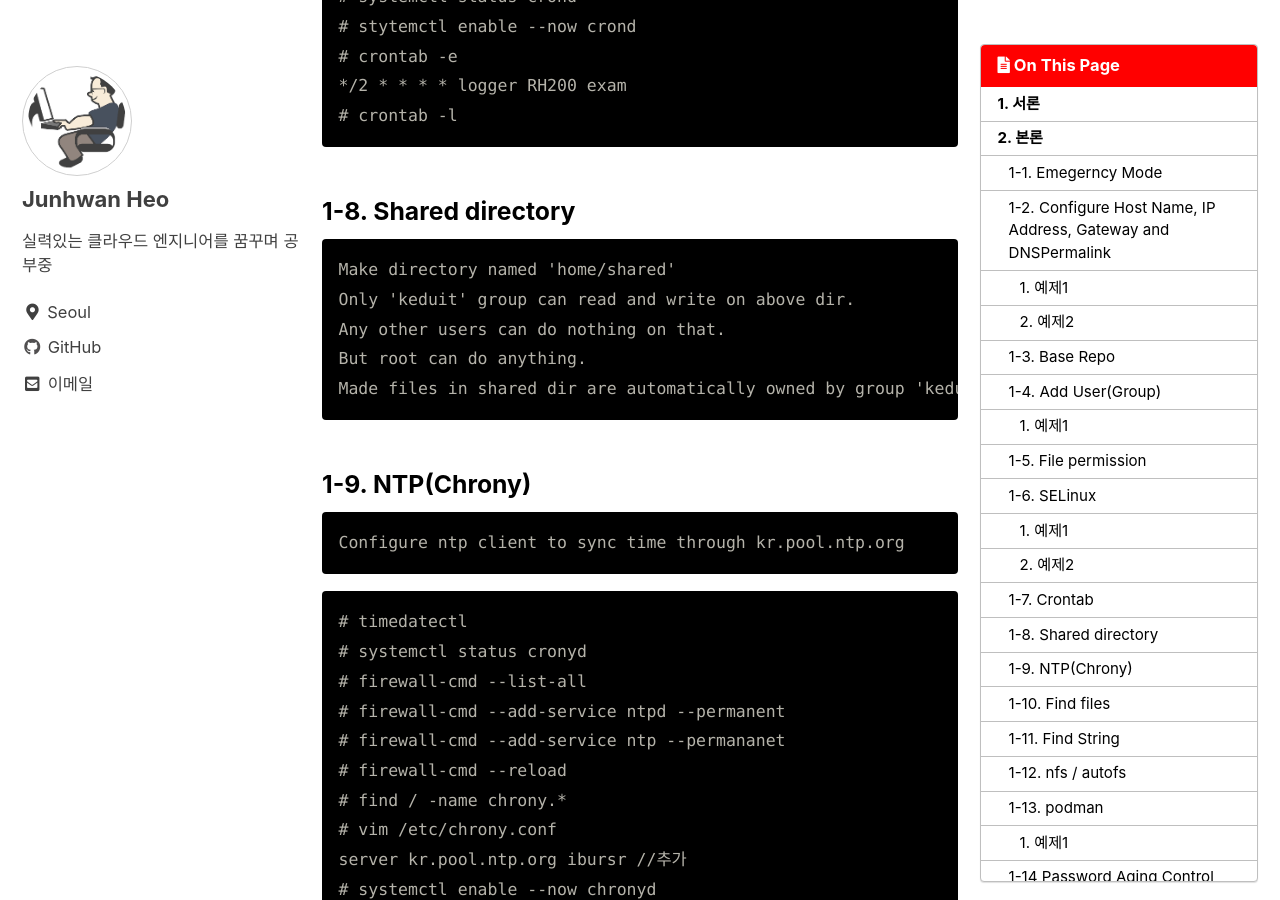
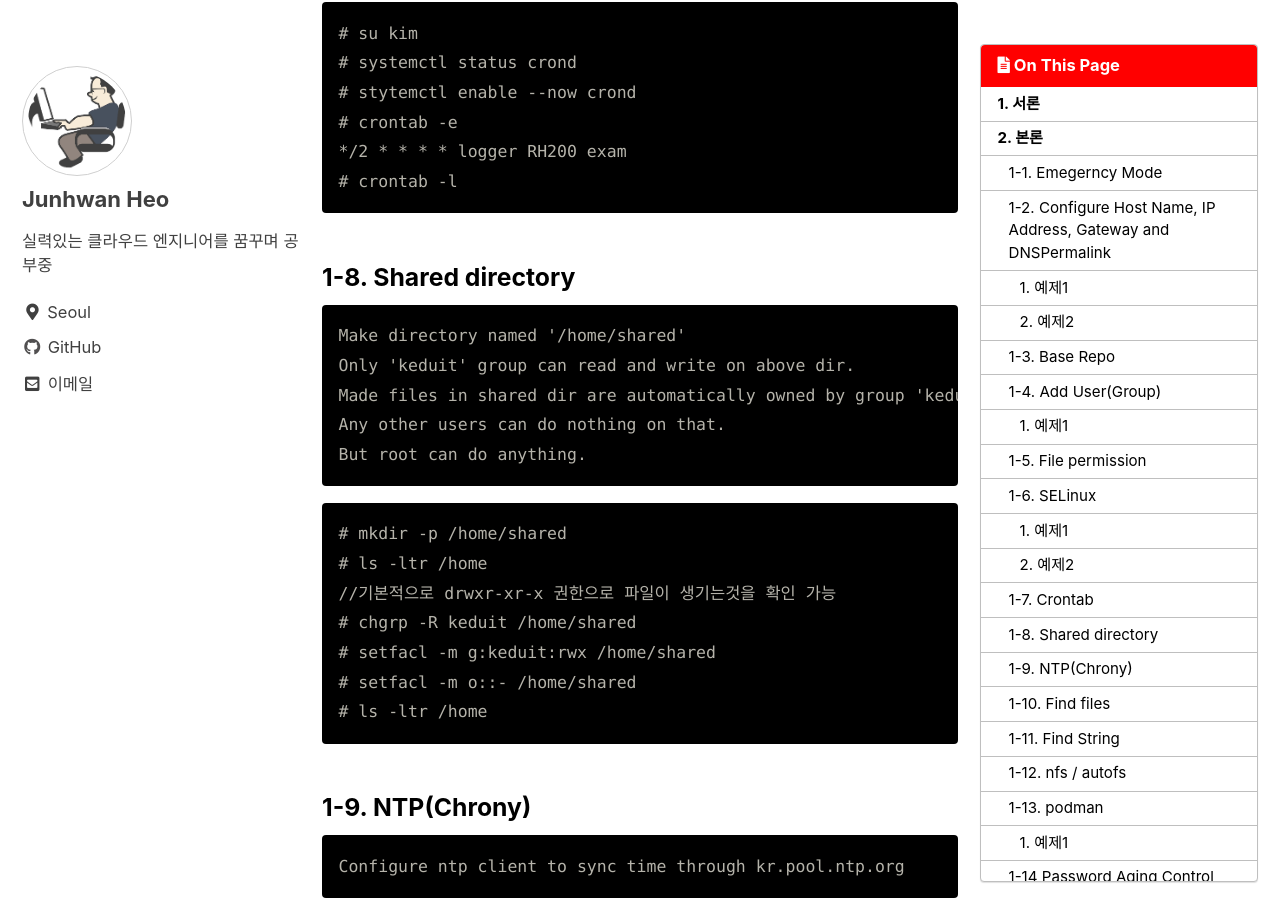
Before and after one commit to holeman4110/holeman4110.github.io, a Jekyll site: the page built from _posts/2023-02-19-rhcsa4.md, in a window 1280 px wide and 900 px high, scrolled down 4666 px. Built offline with Jekyll 4.4.1, drawn with Linux system fonts in a browser that asks for light colours; cached includes are drawn as plain includes; a script bundle is joined from its source files by our own code; comment, search, counter and statistics services are not loaded; some of the changed text lies outside the part shown.

Commit message:
Update 2023-02-19-rhcsa4.md

````diff
--- a/_posts/2023-02-19-rhcsa4.md
+++ b/_posts/2023-02-19-rhcsa4.md
@@ -17,7 +17,7 @@ sidebar:
 
 ## 1. 서론
 
-&nbsp;&nbsp;&nbsp;&nbsp; 기존에 공부한 내용들을 연습하고 수정할 부분은 수정하여 최종적으로 모아 연습해볼 수 있도록 만든 포스팅이다.
+&nbsp;&nbsp;&nbsp;&nbsp; [RCHSA 기술개요](https://www.redhat.com/ko/services/training/ex200-red-hat-certified-system-administrator-rhcsa-exam?section=%EB%AA%A9%ED%91%9C) RHCSA를 취득하기 위해 필요한 기술들이 나와있는 공홈 페이지다. 그에 따라 기존에 공부한 내용들을 연습하고 수정할 부분은 수정하여 최종적으로 모아 연습해볼 수 있도록 만든 포스팅이다.
 
 ## 2. 본론
 
@@ -181,12 +181,23 @@ logger RH200 exam
 ### 1-8. Shared directory
 
 ```
-Make directory named 'home/shared'
+Make directory named '/home/shared'
 Only 'keduit' group can read and write on above dir.
+Made files in shared dir are automatically owned by group 'keduit'
 Any other users can do nothing on that.
 But root can do anything.
-Made files in shared dir are automatically owned by group 'keduit'
 ```
+
+```
+# mkdir -p /home/shared
+# ls -ltr /home
+//기본적으로 drwxr-xr-x 권한으로 파일이 생기는것을 확인 가능
+# chgrp -R keduit /home/shared
+# setfacl -m g:keduit:rwx /home/shared
+# setfacl -m o::- /home/shared
+# ls -ltr /home
+```
+
 
 ### 1-9. NTP(Chrony)
 
@@ -292,7 +303,10 @@ Change PASS_MAX_DAYS to 20
 ### 1-15 Archive(Backup)
 
 ```
-Create a backup file named /root/backuptest.tar.bz2, contains the content of /usr/localtest, tar must use bzip2 to compress.
+Create a backup file named /root/backuptest.tar, contains the content of /usr/localtest, tar must use bzip2 to compress.
+```
+
+```
 ```
 
 ### 2-1. Reset root password
````
